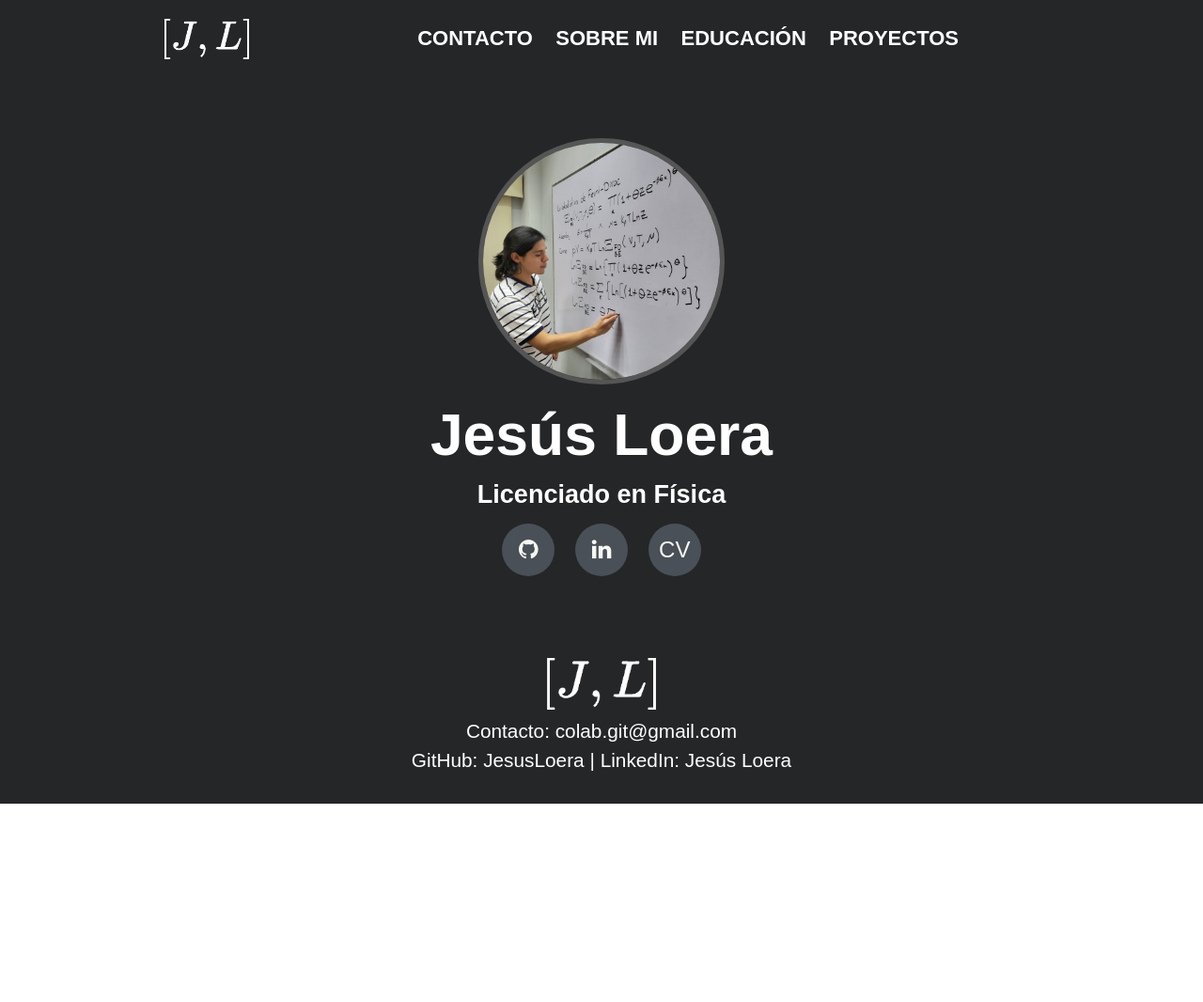
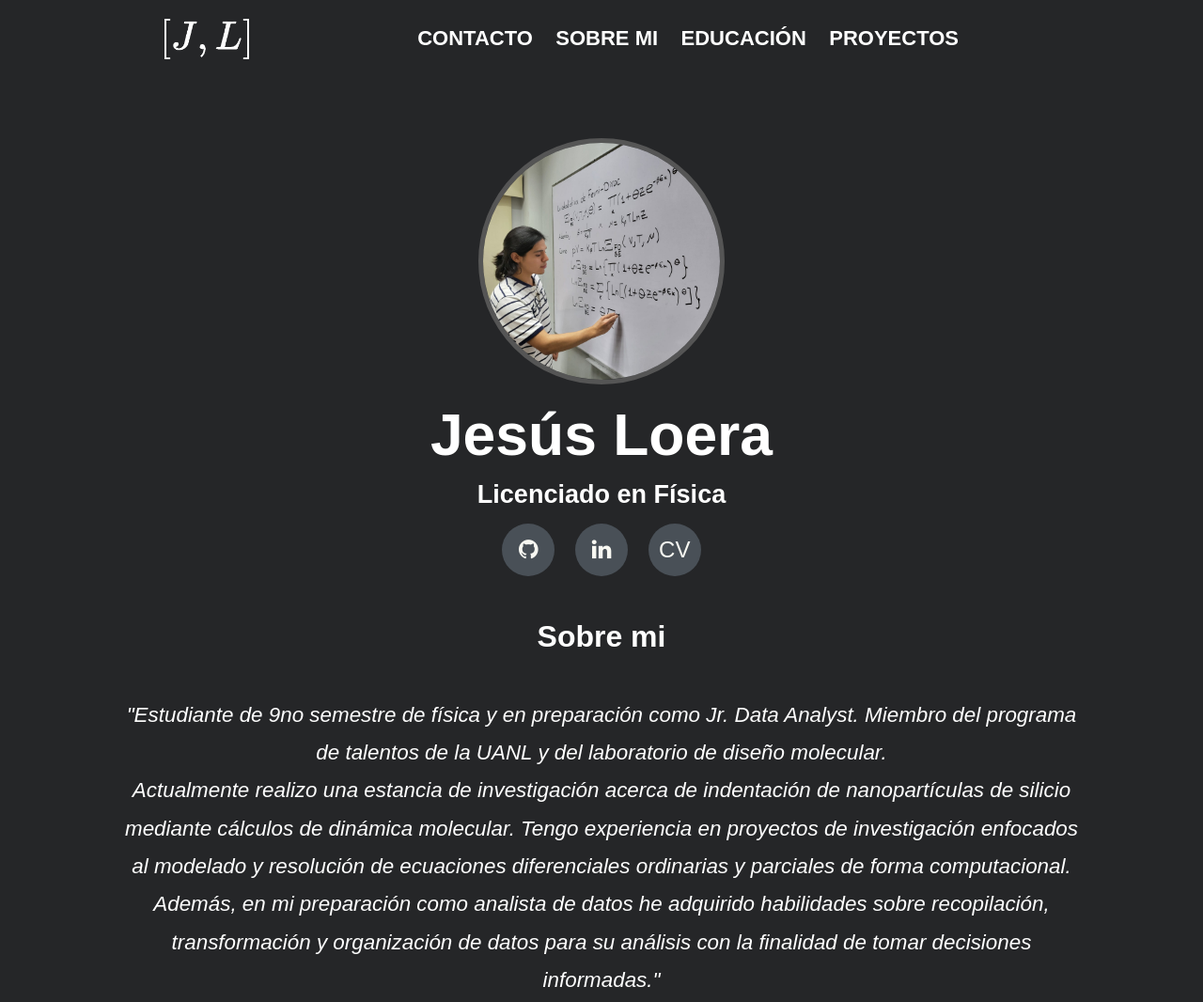
Before and after one commit to JesusLoera/JesusLoeraPortfolio, a plain HTML site: page index.html in a window 1280 px wide. Shown: the top 1066 px of the page at 94% size. Before the commit the page ends 855 px from the top, so only its background shows below. Drawn offline with Linux system fonts and the light colour scheme.

Commit message:
Se agrega la sección 'Sobre mi' a index.html

```diff
--- a/css/style-index.css
+++ b/css/style-index.css
@@ -128,7 +128,24 @@ h2{
     color: #6272a4;
   }
 
+  .subtitulo{
+    text-align: center;
+    font-size: 2em;
+    font-weight: bold;
+    margin-top: 1.5em;
+    margin-bottom: 1.5em;
+    color: white;
+  }
 
+.texto-sobre-mi{
+    margin-left: 10%;
+    margin-right: 10%;
+    text-align: center;
+    color: white;
+    line-height: 1.8;
+    font-size: 1.4em;
+    font-style: italic;
+}
 
 
 footer{
--- a/index.html
+++ b/index.html
@@ -61,6 +61,13 @@
                 </div>
             </section>
 
+            <section class="sobre-mi">
+                <p class="subtitulo">Sobre mi</p>
+                <p class="texto-sobre-mi"> "Estudiante de 9no semestre de física y en preparación como Jr. Data Analyst. Miembro del programa de talentos de la UANL y del laboratorio de diseño molecular.</p>
+                <p class="texto-sobre-mi">
+                Actualmente realizo una estancia de investigación acerca de indentación de nanopartículas de silicio mediante cálculos de dinámica molecular. Tengo experiencia en proyectos de investigación enfocados al modelado y resolución de ecuaciones diferenciales ordinarias y parciales de forma computacional. Además, en mi preparación como analista de datos he adquirido habilidades sobre recopilación, transformación y organización de datos para su análisis con la finalidad de tomar decisiones informadas."</p>
+            </section>
+
         </main>
 
         <footer>
```
